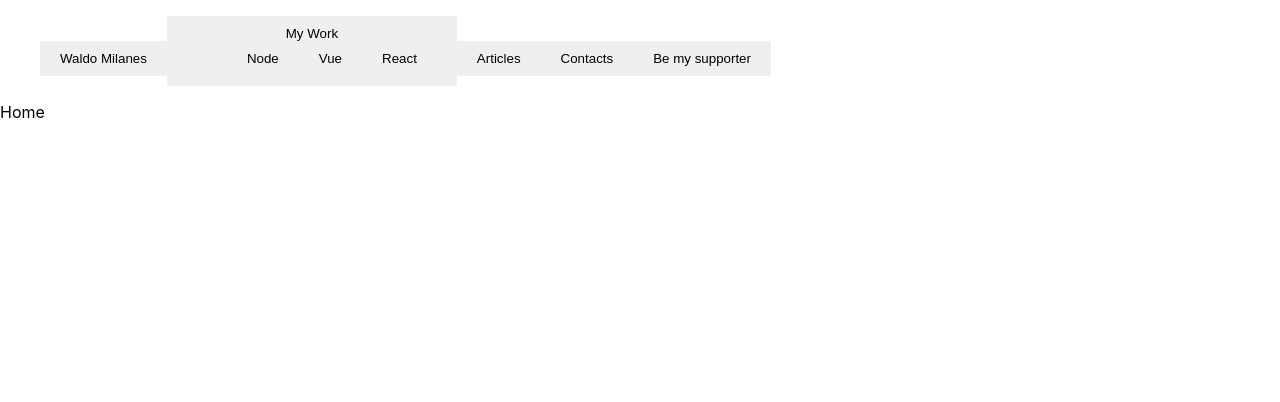
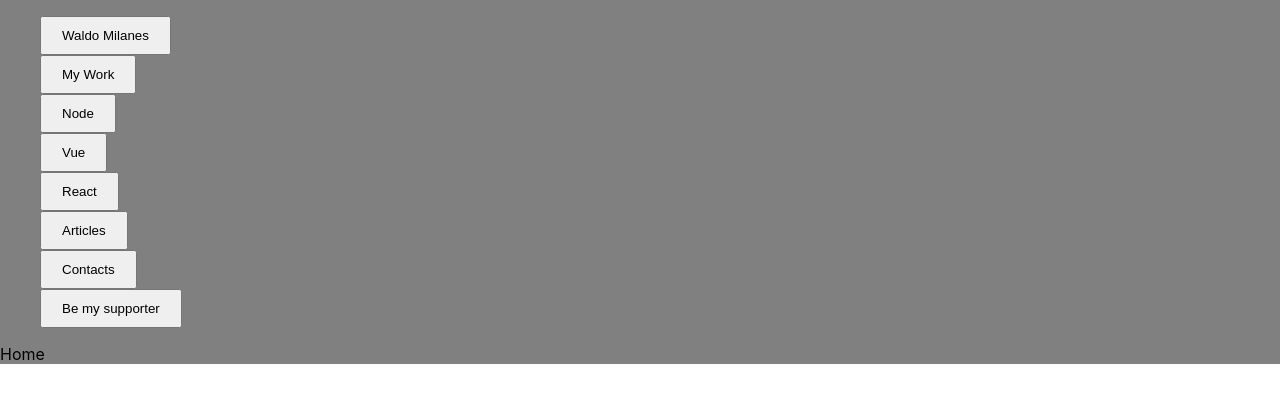
Before and after one commit to waldo237/waldoMilanesAppBackEnd, a React (Create React App) app: page / in a window 1280 px wide. Shown: the top 402 px of the page. Built offline with nearby package versions, Linux system fonts and the light colour scheme.

Commit message:
new Info

```diff
--- a/src/components/App/App.css
+++ b/src/components/App/App.css
@@ -1,38 +1,10 @@
-.App {
-  text-align: center;
+.app{
+    grid-area: "nav";
+    grid-template-areas:
+    "title title"
+    "nav nav"
+    "main masthead"
+    "main sidebar"
+    "footer footer";
+    background-color: gray;
 }
-
-.App-logo {
-  height: 40vmin;
-  pointer-events: none;
-}
-
-@media (prefers-reduced-motion: no-preference) {
-  .App-logo {
-    animation: App-logo-spin infinite 20s linear;
-  }
-}
-
-.App-header {
-  background-color: #282c34;
-  min-height: 100vh;
-  display: flex;
-  flex-direction: column;
-  align-items: center;
-  justify-content: center;
-  font-size: calc(10px + 2vmin);
-  color: white;
-}
-
-.App-link {
-  color: #61dafb;
-}
-
-@keyframes App-logo-spin {
-  from {
-    transform: rotate(0deg);
-  }
-  to {
-    transform: rotate(360deg);
-  }
-}
--- a/src/components/App/App.js
+++ b/src/components/App/App.js
@@ -1,4 +1,5 @@
 import React from 'react';
+import './App.css'
 import {
   BrowserRouter as Router,
   Switch,
@@ -12,8 +13,7 @@ import Contacts from '../Contacts/Contacts.js'
 import Supporters from '../Supporters/Supporters.js'
  const App = ()=> {
   return (
-    <div>
-      <header ></header>
+    <div className={"app"}>
       <Router>
       <Navigation />
             {/* A <Switch> looks through its children <Route>s and
--- a/src/components/Navigation/Navigation.css
+++ b/src/components/Navigation/Navigation.css
@@ -1,11 +1,16 @@
+nav{
+  display: flex;
+  margin: auto;
+}
 .navItem{
     text-decoration: none;
     font-weight: 500;
     padding: 10px 20px;
-    border: none;
-
 };
 
 .navBar{
-
+  grid-area: "navBar";
 }
+ul{
+    list-style: none;
+}
--- a/src/components/Navigation/Navigation.js
+++ b/src/components/Navigation/Navigation.js
@@ -1,52 +1,66 @@
 import React from 'react';
 import { Link } from "react-router-dom";
-import styles from './Navigation.css'
+import './Navigation.css'
 const Navigation = () => {
   return (
     <nav >
-      <ul className={'navBar'}>
+      <ul className={"navBar"}>
+        <li>
           <Link to="/">
             <button className={"navItem"} >Waldo Milanes</button>
           </Link>
-
+        </li>
+        <li>
           <Link to="/portfolio"  >
             <button className={"navItem"}>
               My Work
-          <ul>
+            </button>
+          </Link>
+        </li>
+        <li>
           <Link to="/node" >
             <button className={"navItem"}>
               Node
                 </button>
           </Link>
+        </li>
+        <li>
           <Link to="/vue" >
             <button className={"navItem"}>
               Vue
                 </button>
           </Link>
+        </li>
+        <li>
           <Link to="/react" >
             <button className={"navItem"}>
               React
                 </button>
           </Link>
-
-          </ul>
-        </button>
-            </Link>
+        </li>
+        <li>
           <Link to="/articles" >
             <button className={"navItem"}>
               Articles
               </button>
           </Link>
+
+        </li>
+        <li>
           <Link to="/contacts" >
             <button className={"navItem"}>
               Contacts
             </button>
           </Link>
+
+        </li>
+        <li>
           <Link to="/supporters" >
             <button className={"navItem"}>
               Be my supporter
               </button>
           </Link>
+        </li>
       </ul>
     </nav>
   );
```
Also changed, not shown: src/MaterialUICofig.js (deleted, +0 -19 lines). Lines whose indentation alone changed are shown as unchanged.
